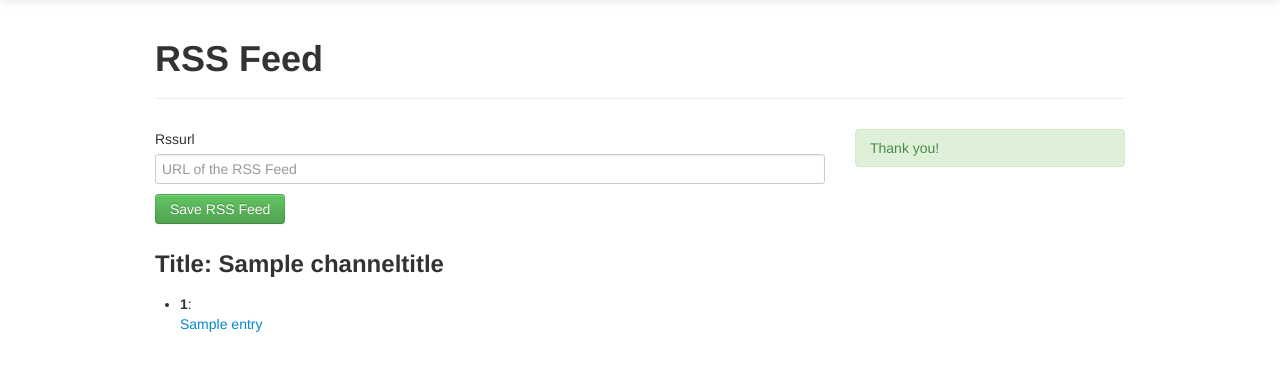
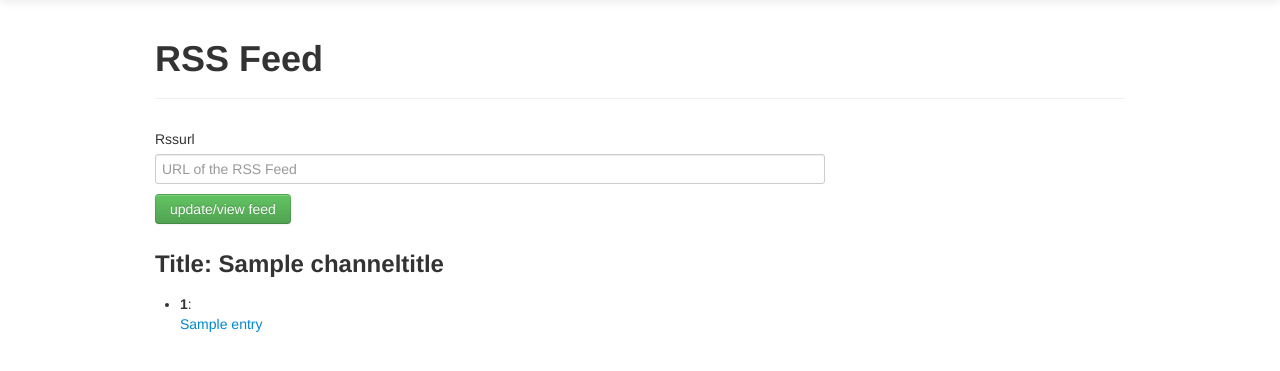
Before and after one commit to lcombs15/WikiCSC440, a Python web app: template wiki/web/templates/rssfeed.html in a window 1280 px wide. Shown: the part 41-412 px from the top of the page. Run offline with Jinja, Linux system fonts and the light colour scheme; the template is opened without the code that fills it: most values are stand-ins (such as "Sample title", 1, 10 or a date in 2020); form fields are guessed from the names that the template uses; some libraries are stand-ins or nearby versions.

Commit message:
updated what the submit button on my "RSS Feed" page says

```diff
--- a/wiki/web/templates/rssfeed.html
+++ b/wiki/web/templates/rssfeed.html
@@ -5,7 +5,7 @@
 <form method="POST" class="form-inline">
 	{{ form.hidden_tag() }}
 	{{ input(form.rssurl, placeholder="URL of the RSS Feed", class="span7", autocomplete="off") }}
-	<input type="submit" class="btn btn-success" value="Save RSS Feed">
+	<input type="submit" class="btn btn-success" value="update/view feed">
 </form>
     <h3>Title: {{ channeltitle }}</h3>
     <ul>
@@ -15,7 +15,3 @@
     </ul>
     </br>
 {% endblock content %}
-
-{% block sidebar %}
-<p class="alert alert-success">Thank you!</p>
-{% endblock sidebar %}
```
